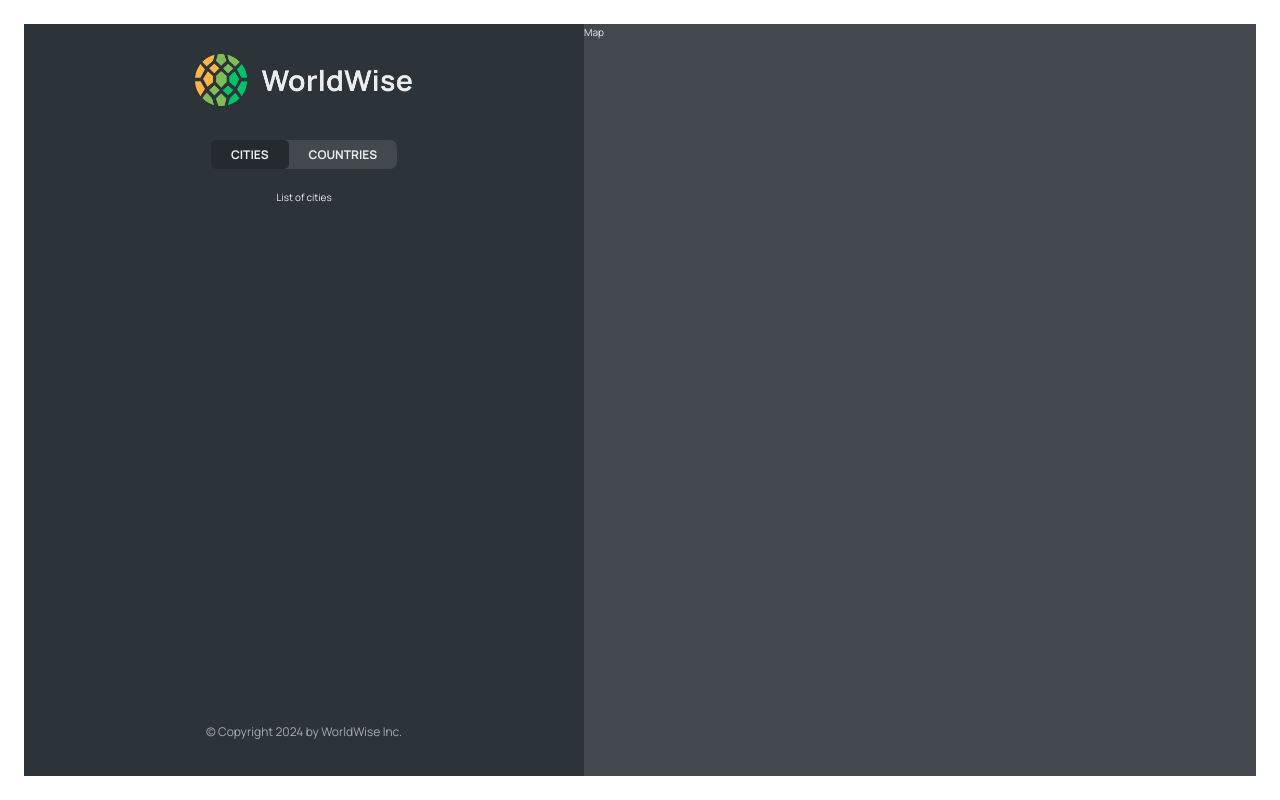
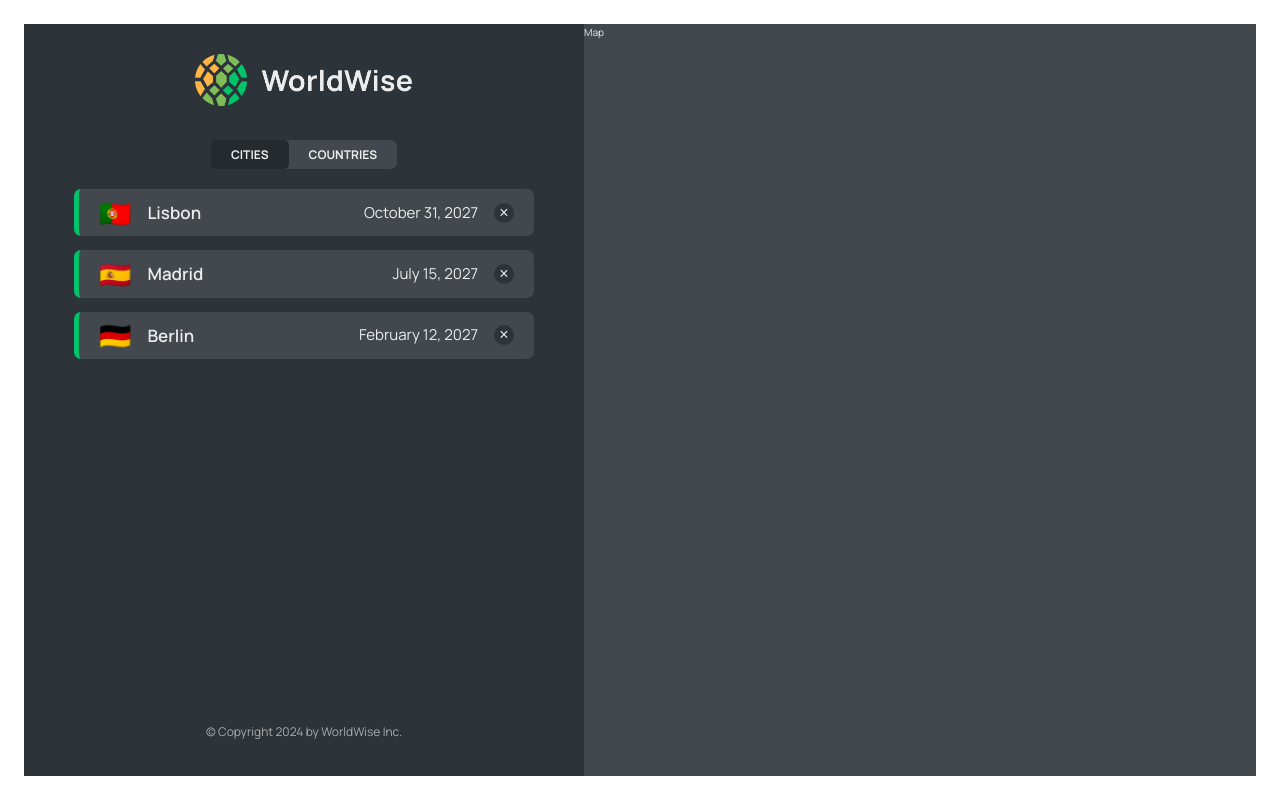
Before and after one commit to AnushkJain2201/worldwise, a React (Vite) app: page /app/cities in a window 1280 px wide. Built offline with nearby package versions, Linux system fonts and the light colour scheme; data requests are answered from the project's data file.

Commit message:
feat: implemented the citylist.

```diff
--- a/package.json
+++ b/package.json
@@ -7,9 +7,11 @@
 		"dev": "vite",
 		"build": "vite build",
 		"lint": "eslint . --ext js,jsx --report-unused-disable-directives --max-warnings 0",
-		"preview": "vite preview"
+		"preview": "vite preview",
+		"server": "json-server --watch data/cities.json --port 8000"
 	},
 	"dependencies": {
+		"json-server": "^1.0.0-alpha.23",
 		"react": "^18.2.0",
 		"react-dom": "^18.2.0",
 		"react-router-dom": "^6.21.3"
--- a/src/App.jsx
+++ b/src/App.jsx
@@ -5,8 +5,33 @@
 import AppLayout from "./pages/AppLayout";
 import PageNotFound from "./pages/PageNotFound";
 import Login from "./pages/Login";
+import CityList from "./components/CityList";
+import { useEffect, useState } from "react";
 
 const App = () => {
+	const [cities, setCities] = useState([]);
+	const [isLoading, setIsLoading] = useState(false);
+
+	const BASE_URL = "http://localhost:8000";
+
+	useEffect(() => {
+		const fetchCities = async () => {
+			try {
+				setIsLoading(true);
+				const res = await fetch(`${BASE_URL}/cities`);
+
+				const data = await res.json();
+				setCities(data);
+			} catch {
+				alert("There is an error loading the data");
+			} finally {
+				setIsLoading(false);
+			}
+		};
+
+		fetchCities();
+	}, []);
+
 	return (
 		<BrowserRouter>
 			<Routes>
@@ -15,10 +40,10 @@
 				<Route path='pricing' element={<Pricing />} />
 				<Route path='login' element={<Login />} />
 				<Route path='app' element={<AppLayout />}>
-					<Route index element={<p>List of cities</p>} />
-					<Route path="cities" element={<p>List of cities</p>} />
-					<Route path="countries" element={<p>Countries</p>} />
-					<Route path="form" element={<p>Form</p>} />
+					<Route index element={<CityList cities={cities}  isLoading={isLoading}/>} />
+					<Route path='cities' element={<CityList cities={cities}  isLoading={isLoading}/>} />
+					<Route path='countries' element={<p>Countries</p>} />
+					<Route path='form' element={<p>Form</p>} />
 				</Route>
 				<Route path='*' element={<PageNotFound />} />
 			</Routes>
--- /dev/null
+++ b/src/components/CityItem.jsx
@@ -0,0 +1,25 @@
+import styles from "./CityItem.module.css";
+const formatDate = (date) =>
+	new Intl.DateTimeFormat("en", {
+		day: "numeric",
+		month: "long",
+		year: "numeric"
+	}).format(new Date(date));
+
+const CityItem = ({ city }) => {
+	const { cityName, emoji, date } = city;
+
+	return (
+		<li className={styles.cityItem}>
+			<span className={styles.emoji}>{emoji}</span>
+
+			<h3 className={styles.name}>{cityName}</h3>
+
+			<time className={styles.date}>{formatDate(date)}</time>
+
+            <button className={styles.deleteBtn}>&times;</button>
+		</li>
+	);
+};
+
+export default CityItem;
--- /dev/null
+++ b/src/components/CityList.jsx
@@ -0,0 +1,19 @@
+import CityItem from "./CityItem";
+import styles from "./CityList.module.css";
+import Spinner from "./Spinner";
+import Message from "./Message";
+
+const CityList = ({ cities, isLoading }) => {
+	if (isLoading) return <Spinner />;
+
+    if(!cities.length) return <Message message='Add your first city by clicking on the map'/>
+	return (
+		<ul className={styles.cityList}>
+			{cities.map((city) => (
+				<CityItem city={city} key={city.id} />
+			))}
+		</ul>
+	);
+};
+
+export default CityList;
```
Also changed, not shown: .eslintrc.cjs, 1 other file (tests, documents, lock files or other folders).
